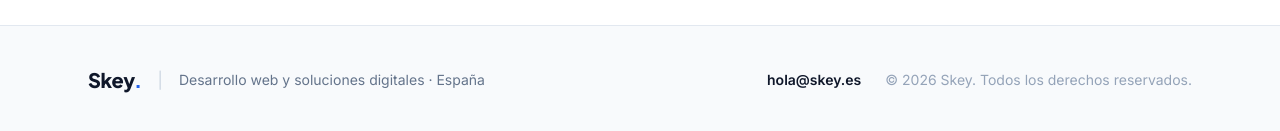
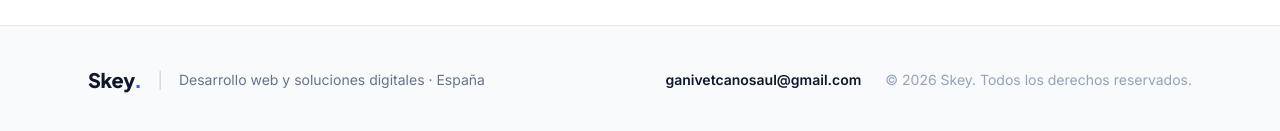
Before and after one commit to Skey15/skey., a plain HTML site: page skey..html in a window 1280 px wide. Shown: the part 4312-4443 px from the top of the page. Drawn offline with nearby package versions, Linux system fonts and the light colour scheme.

Commit message:
Add files via upload

```diff
--- a/skey..html
+++ b/skey..html
@@ -9,6 +9,7 @@
   <!-- Tailwind CSS vía CDN -->
   <script src="https://cdn.tailwindcss.com"></script>
   <script>
+
     tailwind.config = {
       theme: {
         extend: {
@@ -719,11 +720,8 @@
      * ============================================================================
      */
     // 1. Tu dirección de correo de contacto (se actualiza automáticamente en el footer y en el botón mailto)
-    const CONTACT_EMAIL = 'hola@skey.es';
-
-    // 2. Clave gratuita de Web3Forms (https://web3forms.com/) para recibir los formularios en tu correo sin backend.
-    //    Mientras mantenga el texto de ejemplo, el formulario funcionará en modo simulación para que puedas probarlo.
-    const WEB3FORMS_ACCESS_KEY = 'PEGA_AQUI_TU_WEB3FORMS_ACCESS_KEY';
+const WEB3FORMS_ACCESS_KEY = '92c3f79f-e4a0-4694-948f-81c40cf70bff';
+const CONTACT_EMAIL = 'ganivetcanosaul@gmail.com'; // Pon aquí tu email real
 
     document.addEventListener('DOMContentLoaded', () => {
       // Aplicar correo de contacto en el footer
```
